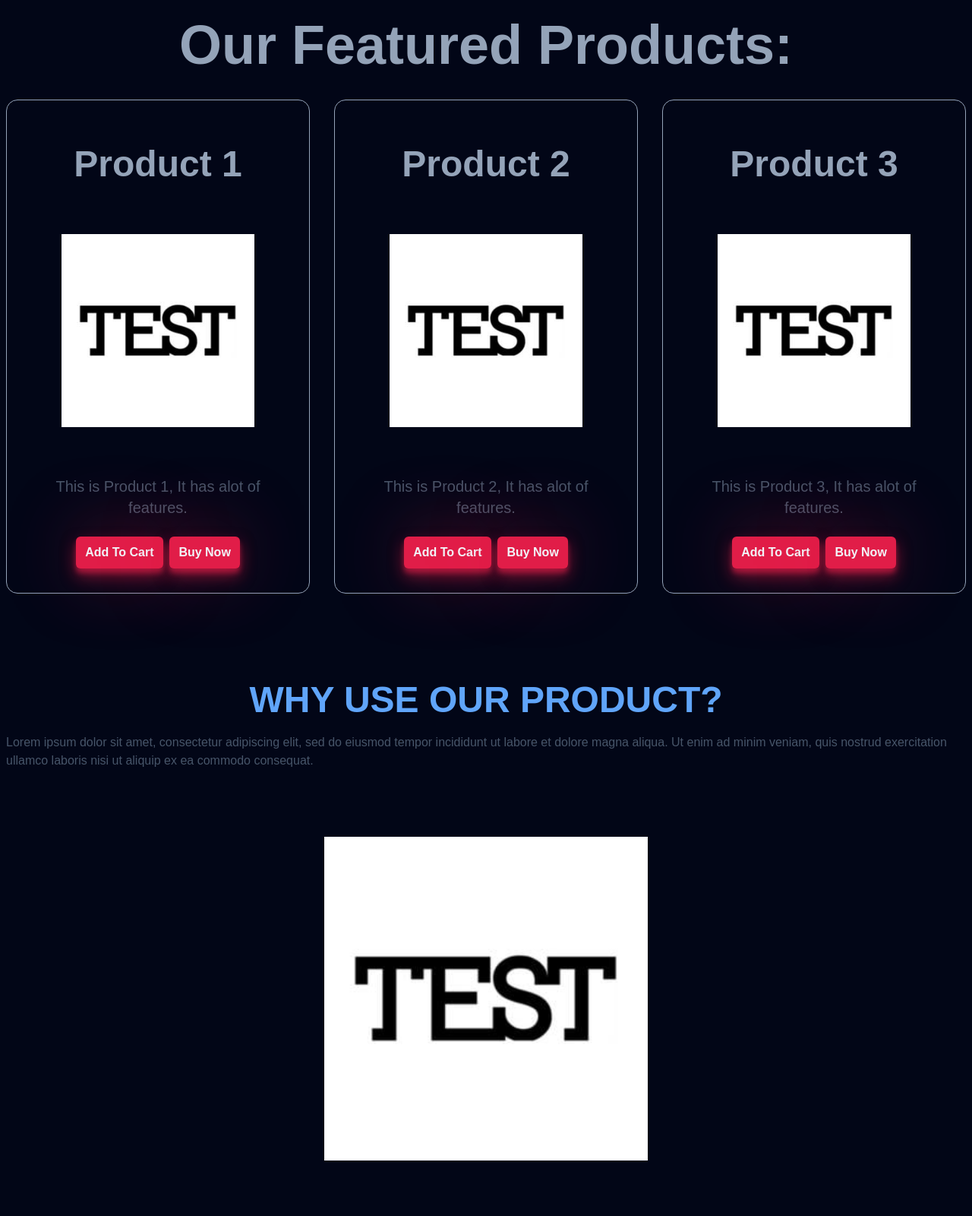
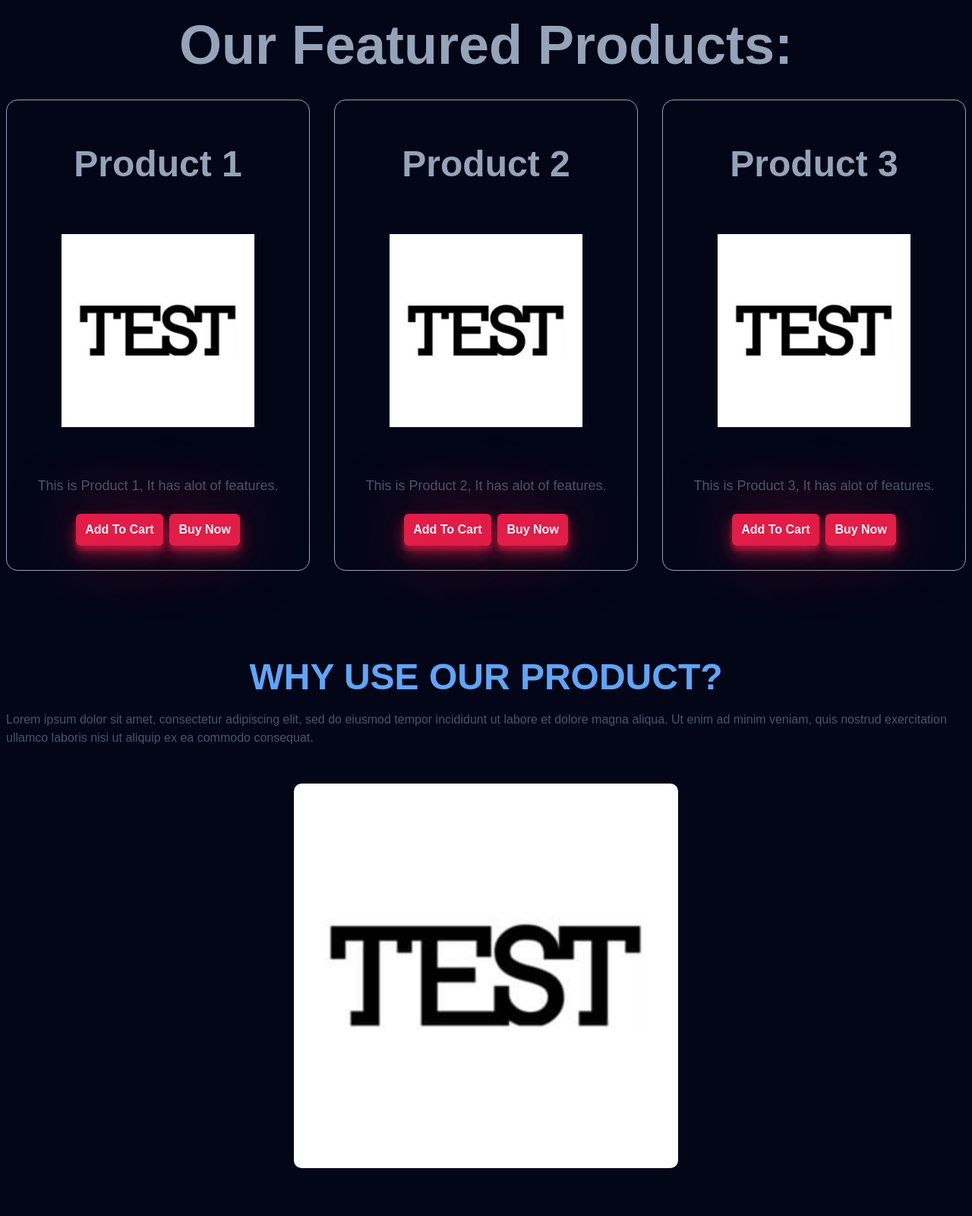
Before and after one commit to SailBoatHC/Template-MyStore-Page, a website built with Vite: page index.html in a window 1280 px wide. Shown: the part 780-2380 px from the top of the page at 76% size. Built offline with nearby package versions, Linux system fonts and the light colour scheme; a web font is replaced by a local one.

Commit message:
fix: added mobile adjustments to hero&products

```diff
--- a/index.html
+++ b/index.html
@@ -2,7 +2,7 @@
 <html lang="en">
   <head>
     <meta charset="UTF-8" />
-    <link rel="icon" type="image/svg+xml" href="vite.svg" />
+    <link rel="icon" type="image/svg+xml" href="./vite.svg" />
     <link rel="stylesheet" href="node_modules/modern-normalize/modern-normalize.css">
     <link href="https://api.fontshare.com/v2/css?f[]=general-sans@500,400,700&display=swap" rel="stylesheet">
     <meta name="viewport" content="width=device-width, initial-scale=1.0" />
@@ -69,7 +69,7 @@
             <h2 class="product1__name">Product 1</h2>
             <br>
             <div>
-              <img loading="lazy" src="Test.jpg" alt="Product">
+              <img class="product__img" loading="lazy" src="Test.jpg" alt="Product">
             </div>
             <br>
             <p class="product1__desc">This is Product 1, It has alot of features.</p>
@@ -83,7 +83,7 @@
             <h2 class="product2__name">Product 2</h2>
             <br>
             <div>
-              <img loading="lazy" src="Test.jpg" alt="Product">
+              <img class="product__img" loading="lazy" src="Test.jpg" alt="Product">
             </div>
             <br>
             <p class="product2__desc">This is Product 2, It has alot of features.</p>
@@ -97,7 +97,7 @@
             <h2 class="product3__name">Product 3</h2>
             <br>
             <div>
-              <img loading="lazy" src="Test.jpg" alt="Product">
+              <img class="product__img" loading="lazy" src="Test.jpg" alt="Product">
             </div>
             <br>
             <p class="product3__desc">This is Product 3, It has alot of features.</p>
--- a/styles/components/hero.css
+++ b/styles/components/hero.css
@@ -35,7 +35,7 @@
 }
 
 /* xxs */
-@media (max-width: 375px) {
+@media (min-width: 375px) {
     .hero{
         gap: 1.5rem;
     }
@@ -45,7 +45,7 @@
     }
 
     .hero__main{
-        font-size: var(--size-4xl);
+        font-size: var(--size-5xl);
     }
 
     .hero__featured{
@@ -78,12 +78,32 @@
     }
 
     .hero__button{
-        font-size: var(--size-s);
+        font-size: var(--size-xs);
     }
 }
 
 /* s */
 @media (min-width: 640px) {
+    .hero{
+        gap: 1rem;
+    }
+
+    .hero__storename{
+        font-size: var(--size-3xl);
+    }
+
+    .hero__main{
+        font-size: var(--size-7xl);
+    }
+
+    .hero__featured{
+        color: var(--clr-slate400);
+        font-size: var(--size-4xl);
+    }
+
+    .hero__button{
+        font-size: var(--size-xs);
+    }
 }
 
 /* m */
@@ -106,7 +126,7 @@
     }
 
     .hero__button{
-        font-size: var(--size-base);
+        font-size: var(--size-xs);
     }
 }
 
@@ -130,7 +150,8 @@
     }
 
     .hero__button{
-        font-size: var(--size-base);
+        font-size: var(--size-s);
+        width: 7rem;
     }
 }
 
--- a/styles/components/products.css
+++ b/styles/components/products.css
@@ -50,38 +50,24 @@ img{
     }
 
     .productlist{
-        display: flex;
         flex-direction: column;
-        justify-content: center;
-        align-items: center;
-        text-align: center;
-        flex: 1;
-        gap: 0.51rem;
+        gap: 0.5rem;
     }
 
-    img{
-        display: block;
+    .product__img{
         width: auto;
         margin-left: 0.2rem;
         padding: 2.5rem;
-        margin-right: 0;
     }
     .product1,.product2,.product3{
         padding: 0.5em;
-        border: 1px solid var(--clr-slate400);
-        border-radius: 15px;
         width: auto;
-        justify-content: space-around;
-        align-items: center;
-        text-align: center;
     }
     .product1__name,.product2__name,.product3__name{
-        color: var(--clr-slate400);
         font-size: var(--size-2xl);
 
     }
     .product1__desc,.product2__desc,.product3__desc{
-        color: var(--clr-slate600);
         font-size: var(--size-base);
     }
     .product__btn{
@@ -93,40 +79,35 @@ img{
 
 /* xs */
 @media (min-width: 475px) {
+    section{
+        gap: 0.25rem;
+        margin: 0;
+    }
 
     .productlist{
-        flex-direction: row;
-    }
-
-    section{
+        flex-direction: column;
         gap: 0.5rem;
         margin: 0;
     }
-    img{
-        display: block;
+
+    .product__img{
         width: auto;
-        margin-left: 0;
-        margin-right: 0;
+        margin-left: 0.2rem;
+        padding: 2rem;
     }
     .product1,.product2,.product3{
-        border: 1px solid var(--clr-slate400);
-        border-radius: 15px;
+        padding: 0.5em;
         width: auto;
-        justify-content: space-around;
-        align-items: center;
-        text-align: center;
     }
     .product1__name,.product2__name,.product3__name{
-        color: var(--clr-slate400);
         font-size: var(--size-2xl);
 
     }
     .product1__desc,.product2__desc,.product3__desc{
-        color: var(--clr-slate600);
-        font-size: var(--size-l);
+        font-size: var(--size-base);
     }
     .product__btn{
-        font-size: var(--size-xs);
+        font-size: var(--size-s);
         width: auto;
         height: auto;
     }
@@ -138,34 +119,25 @@ img{
         gap: 0.5rem;
         margin: 0;
     }
-    img{
+    .product__img{
         display: block;
-        width: auto;
-        margin-left: 0;
-        margin-right: 0;
-        border-radius: 10px;
+        margin-left: auto;
+        padding: 2.5rem;
     }
     .product1,.product2,.product3{
         padding: 0.75em;
         border: 1px solid var(--clr-slate400);
-        border-radius: 15px;
-        width: auto;
-        justify-content: space-around;
-        align-items: center;
-        text-align: center;
     }
     .product1__name,.product2__name,.product3__name{
-        color: var(--clr-slate400);
-        font-size: var(--size-2xl);
+        font-size: var(--size-3xl);
 
     }
     .product1__desc,.product2__desc,.product3__desc{
-        color: var(--clr-slate600);
         font-size: var(--size-l);
     }
     .product__btn{
         padding: 0.5rem;
-        font-size: var(--size-s);
+        font-size: var(--size-base);
     }
 }
 
@@ -173,31 +145,21 @@ img{
 @media (min-width: 768px) {
     .productlist{
         gap: 0.5rem;
+        flex-direction: row;
     }
-    img{
+    .product__img{
         display: block;
-        width: auto;
-        margin-left: 0;
-        margin-right: 0;
-        border-radius: 10px;
     }
     .product1,.product2,.product3{
-        padding: 1em;
+        padding: 0.5em;
         border: 1px solid var(--clr-slate400);
-        border-radius: 15px;
-        width: auto;
-        justify-content: space-around;
-        align-items: center;
-        text-align: center;
     }
     .product1__name,.product2__name,.product3__name{
-        color: var(--clr-slate400);
         font-size: var(--size-4xl);
 
     }
     .product1__desc,.product2__desc,.product3__desc{
-        color: var(--clr-slate600);
-        font-size: var(--size-xl);
+        font-size: var(--size-base);
     }
     .product__btn{
         padding: 0.5rem;
@@ -210,30 +172,20 @@ img{
     .productlist{
         gap: 1rem;
     }
-    img{
+    .product__img{
         display: block;
-        width: auto;
-        margin-left: auto;
-        margin-right: auto;
-        border-radius: 10px;
     }
     .product1,.product2,.product3{
         padding: 2em;
         border: 1px solid var(--clr-slate400);
-        border-radius: 15px;
         width: 90%;
-        justify-content: space-around;
-        align-items: center;
-        text-align: center;
     }
     .product1__name,.product2__name,.product3__name{
-        color: var(--clr-slate400);
         font-size: var(--size-5xl);
 
     }
     .product1__desc,.product2__desc,.product3__desc{
-        color: var(--clr-slate600);
-        font-size: var(--size-xl);
+        font-size: var(--size-l);
     }
     .product__btn{
         padding: 0.75rem;
```
